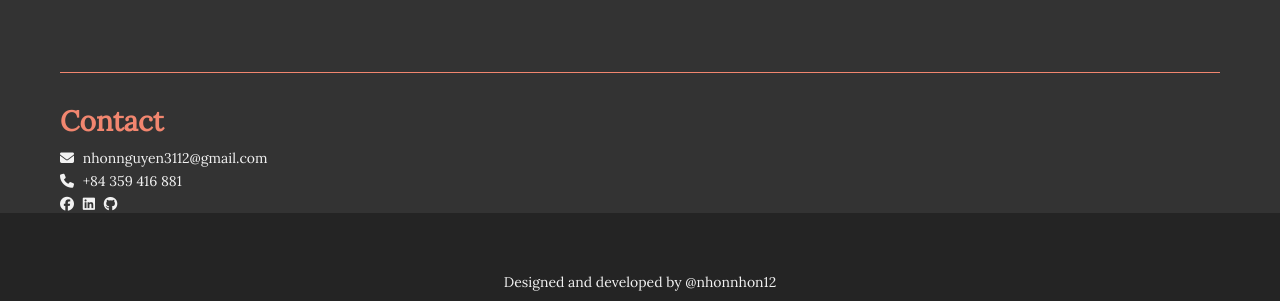
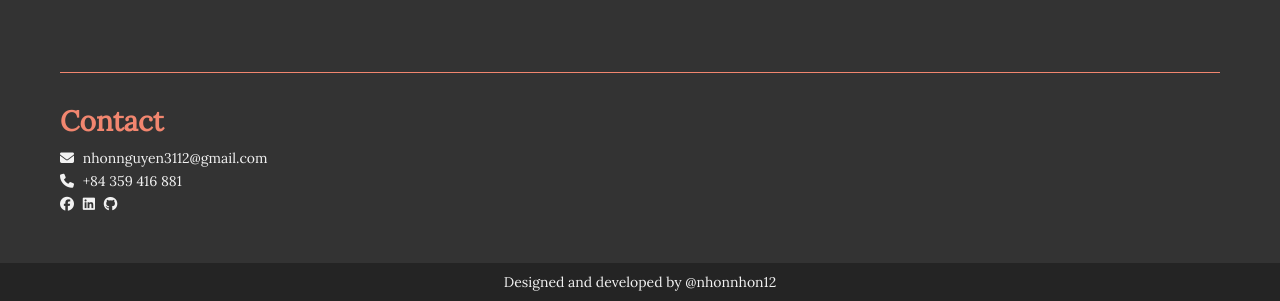
Before and after one commit to nhonnhon12/nhonnhon12.github.io, a plain HTML site: page index.html in a window 1280 px wide. Shown: the part 2506-2807 px from the top of the page. Drawn offline with Linux system fonts and the light colour scheme.

Commit message:
fix background bug

```diff
--- a/styles.css
+++ b/styles.css
@@ -250,12 +250,14 @@ a{
 .contact__info i{
     margin-right: 5px;
 }
+.ctn__contact{
+    padding-bottom: 50px;
+}
 
 /* ------------------------ footer ------------------------ */
 .ctn__footer{
     padding-top: 10px;
     padding-bottom: 10px;
-    margin-top: 50px;
     text-align: center;
     background-color: var(--note);
 }
```
